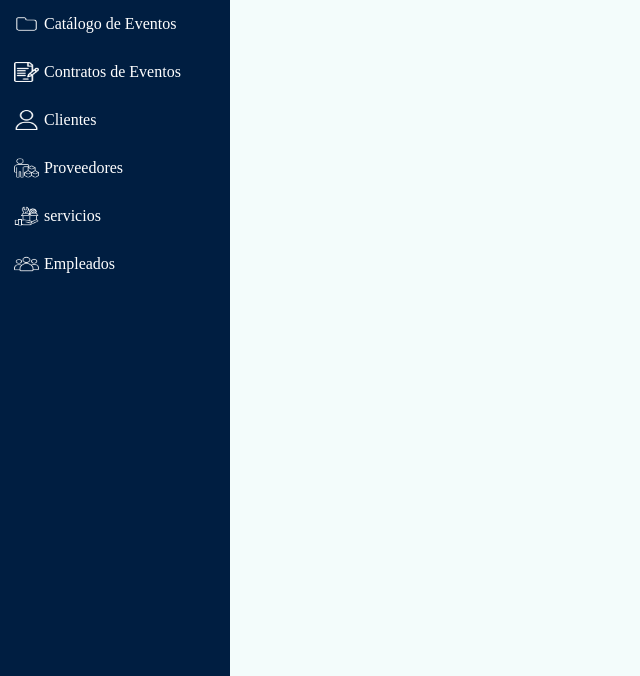
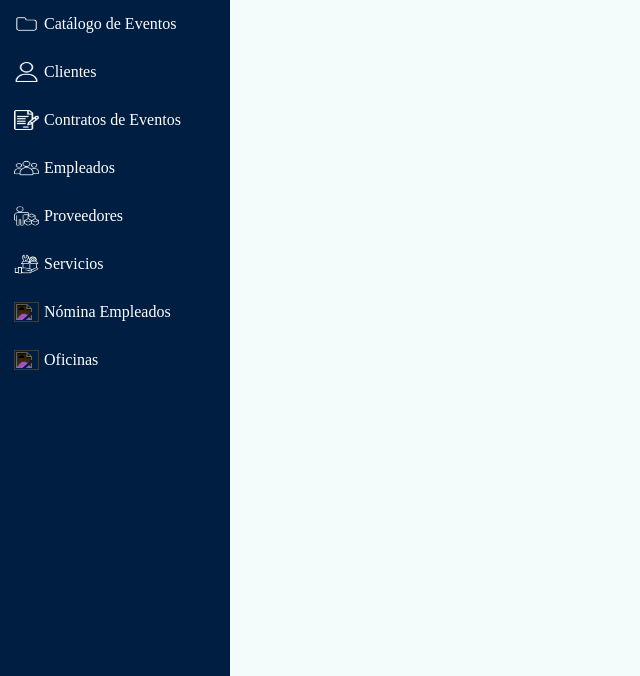
Before and after one commit to danielfernando4/ProyectoEMC, a Flask app: page /base in a window 1280 px wide. Shown: the part 124-800 px from the top of the page, without its empty margins (0-640 px from the left). Run offline with Flask 3, Linux system fonts and the light colour scheme.

Commit message:
arreglar sidebar Base

```diff
--- a/ProyectoEMC/routes.py
+++ b/ProyectoEMC/routes.py
@@ -62,6 +62,14 @@ def rutas(app, db):
     def proveedorForm():
         return render_template("proveedor_form.html")
 
+    @app.route("/oficina-main")
+    def oficinaMain():
+        return render_template("oficina_main.html")
+
+    @app.route("/oficina-form")
+    def oficinaForm():
+        return render_template("oficina_form.html")
+
     @app.route("/servicio-main", methods = ['POST', 'GET'])
     def servicioMain():
         servicioDAC = ServicioProveedorDAC()
--- a/ProyectoEMC/templates/base.html
+++ b/ProyectoEMC/templates/base.html
@@ -29,12 +29,14 @@
             <aside class = "sidebar">
                 <nav class="menu">
                     <ul>
-                        <li><a href=""><img src="static/icons/catalogEvento.png" alt="ícono catálogo de eventos">  Catálogo de Eventos</a></li>
-                        <li><a href=""><img src="static/icons/contract.png" alt="ícono contratos de eventos">  Contratos de Eventos</a></li>
-                        <li><a href=""><img src="static/icons/user.png" alt="ícono clientes">Clientes</a></li>
-                        <li><a href=""><img src="static/icons/supplier.png" alt="ícono proveedores">Proveedores</a></li>
-                        <li><a href=""><img src="static/icons/service.png" alt="ícono servicios">servicios</a></li>
-                        <li><a href=""><img src="static/icons/people.png" alt="ícono empleados">Empleados</a></li>
+                        <li><a href="{{ url_for('catalogoMain') }}"><img src="static/icons/catalogEvento.png" alt="ícono catálogo de eventos">Catálogo de Eventos</a></li>
+                        <li><a href="{{ url_for('clienteMain') }}"><img src="static/icons/user.png" alt="ícono clientes">Clientes</a></li>
+                        <li><a href="{{ url_for('contratoMain') }}"><img src="static/icons/contract.png" alt="ícono contratos de eventos">Contratos de Eventos</a></li>
+                        <li><a href="{{ url_for('empleadoMain') }}"><img src="static/icons/people.png" alt="ícono empleados">Empleados</a></li>
+                        <li><a href="{{ url_for('proveedorMain') }}"><img src="static/icons/supplier.png" alt="ícono proveedores">Proveedores</a></li>
+                        <li><a href="{{ url_for('servicioMain') }}"><img src="static/icons/service.png" alt="ícono servicios">Servicios</a></li>
+                        <li><a href="{{ url_for('nominaMain') }}"><img src="" alt="">Nómina Empleados</a></li>
+                        <li><a href="{{ url_for('oficinaMain') }}"><img src="" alt="">Oficinas</a></li>
                     </ul>
                 </nav>
 
```
Also changed, not shown: ProyectoEMC/templates/oficina_form.html (added), ProyectoEMC/templates/oficina_main.html (added).
